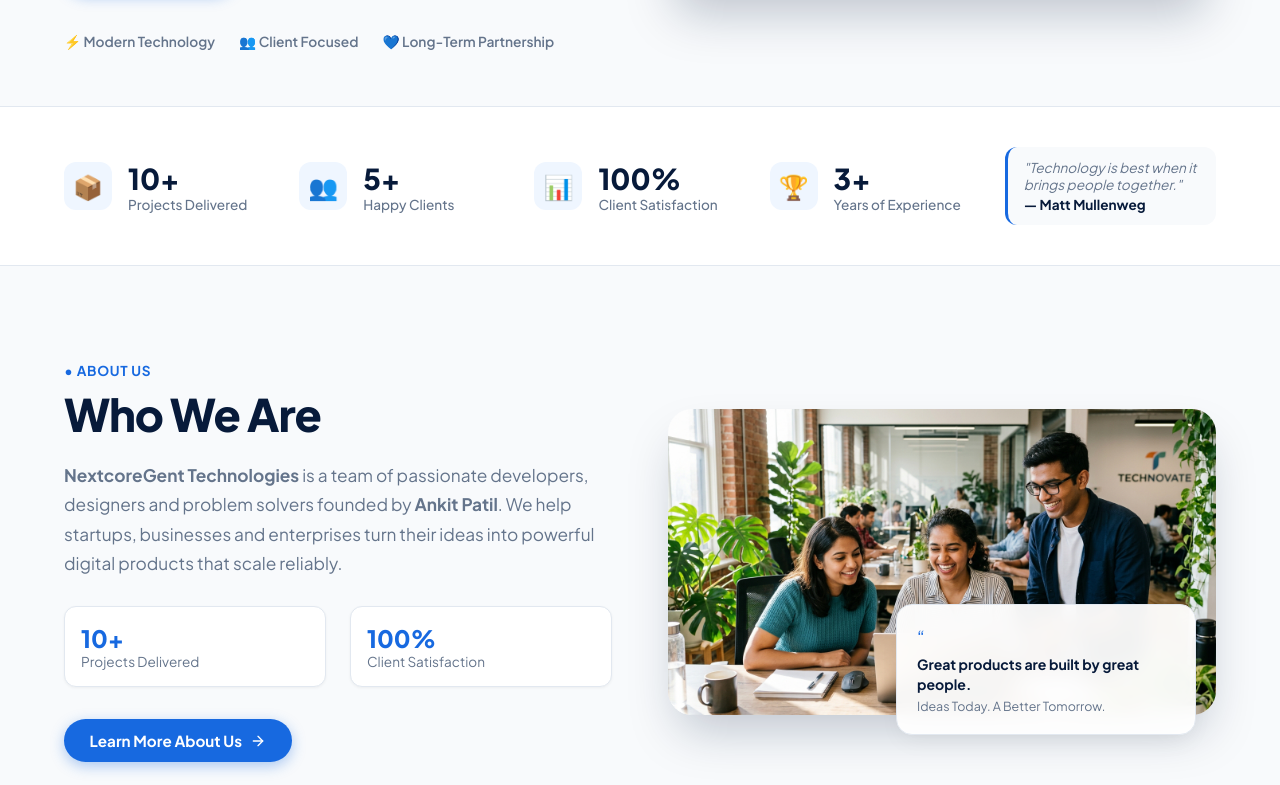
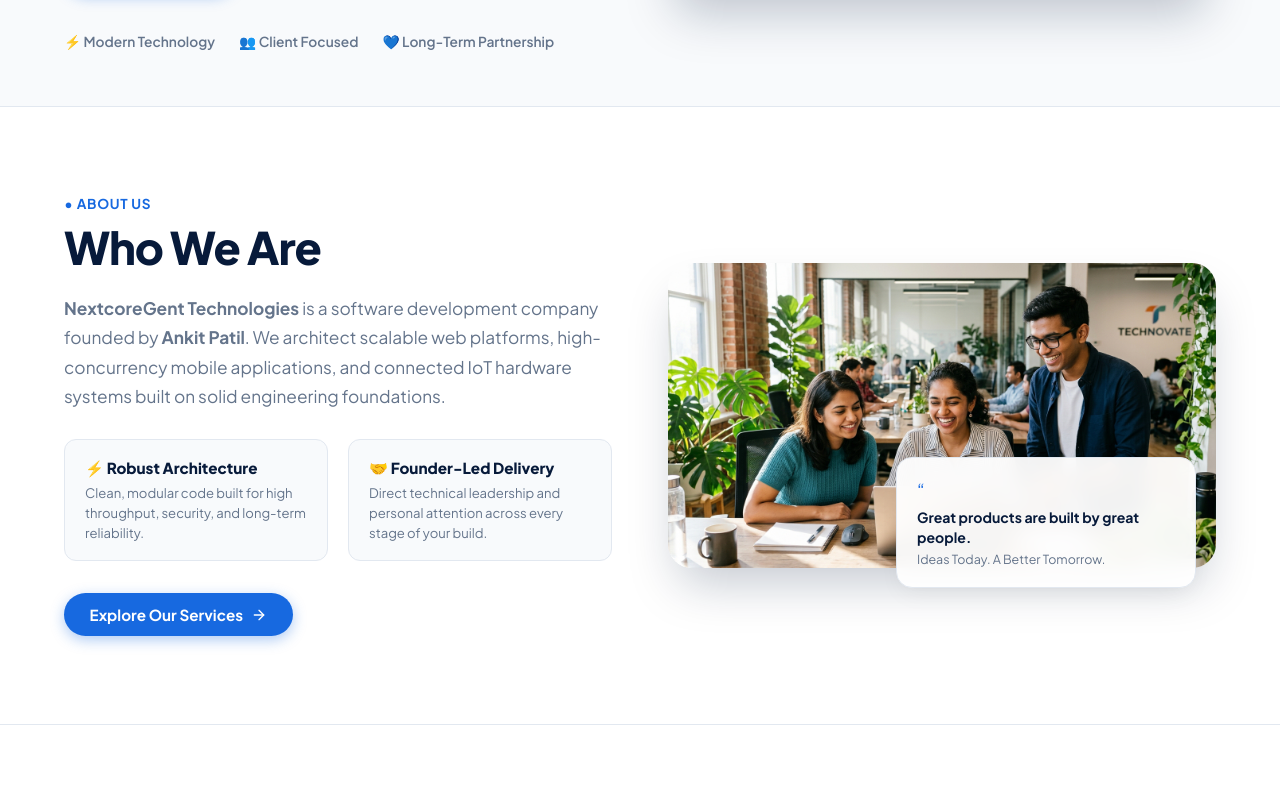
Before and after one commit to Ankitmpatil1999/NexCoreGen_Technologies, a React (Vite) app: page / in a window 1280 px wide. Shown: the part 495-1280 px from the top of the page. Built offline with nearby package versions, Linux system fonts and the light colour scheme.

Commit message:
fix(content): remove fake trust stats bar and placeholder metrics, keep genuine company details

```diff
--- a/src/App.tsx
+++ b/src/App.tsx
@@ -338,60 +338,8 @@ export function App() {
         </div>
       </section>
 
-      {/* 3. TRUST STATS BAR */}
-      <section style={{ padding: '2.5rem 0', background: '#FFFFFF', borderTop: '1px solid var(--border-color)', borderBottom: '1px solid var(--border-color)' }}>
-        <div className="container">
-          <div style={{ display: 'grid', gridTemplateColumns: 'repeat(auto-fit, minmax(200px, 1fr))', gap: '1.5rem', alignItems: 'center' }}>
-            <div style={{ display: 'flex', alignItems: 'center', gap: '1rem' }}>
-              <div style={{ width: '48px', height: '48px', borderRadius: '12px', background: '#EFF6FF', display: 'flex', alignItems: 'center', justifyContent: 'center', fontSize: '1.5rem' }}>
-                📦
-              </div>
-              <div>
-                <div style={{ fontSize: '1.8rem', fontWeight: 800, color: 'var(--color-navy)' }}>10+</div>
-                <div style={{ fontSize: '0.85rem', color: 'var(--text-muted)', fontWeight: 500 }}>Projects Delivered</div>
-              </div>
-            </div>
-
-            <div style={{ display: 'flex', alignItems: 'center', gap: '1rem' }}>
-              <div style={{ width: '48px', height: '48px', borderRadius: '12px', background: '#EFF6FF', display: 'flex', alignItems: 'center', justifyContent: 'center', fontSize: '1.5rem' }}>
-                👥
-              </div>
-              <div>
-                <div style={{ fontSize: '1.8rem', fontWeight: 800, color: 'var(--color-navy)' }}>5+</div>
-                <div style={{ fontSize: '0.85rem', color: 'var(--text-muted)', fontWeight: 500 }}>Happy Clients</div>
-              </div>
-            </div>
-
-            <div style={{ display: 'flex', alignItems: 'center', gap: '1rem' }}>
-              <div style={{ width: '48px', height: '48px', borderRadius: '12px', background: '#EFF6FF', display: 'flex', alignItems: 'center', justifyContent: 'center', fontSize: '1.5rem' }}>
-                📊
-              </div>
-              <div>
-                <div style={{ fontSize: '1.8rem', fontWeight: 800, color: 'var(--color-navy)' }}>100%</div>
-                <div style={{ fontSize: '0.85rem', color: 'var(--text-muted)', fontWeight: 500 }}>Client Satisfaction</div>
-              </div>
-            </div>
-
-            <div style={{ display: 'flex', alignItems: 'center', gap: '1rem' }}>
-              <div style={{ width: '48px', height: '48px', borderRadius: '12px', background: '#EFF6FF', display: 'flex', alignItems: 'center', justifyContent: 'center', fontSize: '1.5rem' }}>
-                🏆
-              </div>
-              <div>
-                <div style={{ fontSize: '1.8rem', fontWeight: 800, color: 'var(--color-navy)' }}>3+</div>
-                <div style={{ fontSize: '0.85rem', color: 'var(--text-muted)', fontWeight: 500 }}>Years of Experience</div>
-              </div>
-            </div>
-
-            <div style={{ padding: '0.75rem 1rem', background: '#F8FAFC', borderRadius: '12px', borderLeft: '3px solid var(--color-primary)', fontSize: '0.85rem', color: 'var(--text-muted)', fontStyle: 'italic' }}>
-              "Technology is best when it brings people together."
-              <span style={{ display: 'block', fontStyle: 'normal', fontWeight: 700, color: 'var(--color-navy)', marginTop: '0.2rem' }}>— Matt Mullenweg</span>
-            </div>
-          </div>
-        </div>
-      </section>
-
-      {/* 4. ABOUT US SECTION */}
-      <section id="about" style={{ padding: '6rem 0' }}>
+      {/* 3. ABOUT US SECTION */}
+      <section id="about" style={{ padding: '5.5rem 0', background: '#FFFFFF', borderTop: '1px solid var(--border-color)' }}>
         <div className="container">
           <div style={{ display: 'grid', gridTemplateColumns: 'repeat(auto-fit, minmax(320px, 1fr))', gap: '3.5rem', alignItems: 'center' }}>
             {/* Left Column: Story */}
@@ -403,22 +351,30 @@ export function App() {
                 Who We Are
               </h2>
               <p style={{ color: 'var(--text-muted)', fontSize: '1.08rem', lineHeight: 1.7, marginBottom: '1.75rem' }}>
-                <strong>NextcoreGent Technologies</strong> is a team of passionate developers, designers and problem solvers founded by <strong>Ankit Patil</strong>. We help startups, businesses and enterprises turn their ideas into powerful digital products that scale reliably.
+                <strong>NextcoreGent Technologies</strong> is a software development company founded by <strong>Ankit Patil</strong>. We architect scalable web platforms, high-concurrency mobile applications, and connected IoT hardware systems built on solid engineering foundations.
               </p>
 
-              <div style={{ display: 'grid', gridTemplateColumns: '1fr 1fr', gap: '1.5rem', marginBottom: '2rem' }}>
-                <div style={{ padding: '1rem', background: '#fff', borderRadius: '12px', border: '1px solid var(--border-color)', boxShadow: 'var(--shadow-sm)' }}>
-                  <div style={{ fontSize: '1.5rem', fontWeight: 800, color: 'var(--color-primary)' }}>10+</div>
-                  <div style={{ fontSize: '0.85rem', color: 'var(--text-muted)' }}>Projects Delivered</div>
-                </div>
-                <div style={{ padding: '1rem', background: '#fff', borderRadius: '12px', border: '1px solid var(--border-color)', boxShadow: 'var(--shadow-sm)' }}>
-                  <div style={{ fontSize: '1.5rem', fontWeight: 800, color: 'var(--color-primary)' }}>100%</div>
-                  <div style={{ fontSize: '0.85rem', color: 'var(--text-muted)' }}>Client Satisfaction</div>
+              <div style={{ display: 'grid', gridTemplateColumns: 'repeat(auto-fit, minmax(200px, 1fr))', gap: '1.25rem', marginBottom: '2rem' }}>
+                <div style={{ padding: '1.1rem 1.25rem', background: '#F8FAFC', borderRadius: '12px', border: '1px solid var(--border-color)' }}>
+                  <div style={{ fontSize: '0.95rem', fontWeight: 800, color: 'var(--color-navy)', marginBottom: '0.35rem' }}>
+                    ⚡ Robust Architecture
+                  </div>
+                  <div style={{ fontSize: '0.82rem', color: 'var(--text-muted)', lineHeight: 1.5 }}>
+                    Clean, modular code built for high throughput, security, and long-term reliability.
+                  </div>
+                </div>
+                <div style={{ padding: '1.1rem 1.25rem', background: '#F8FAFC', borderRadius: '12px', border: '1px solid var(--border-color)' }}>
+                  <div style={{ fontSize: '0.95rem', fontWeight: 800, color: 'var(--color-navy)', marginBottom: '0.35rem' }}>
+                    🤝 Founder-Led Delivery
+                  </div>
+                  <div style={{ fontSize: '0.82rem', color: 'var(--text-muted)', lineHeight: 1.5 }}>
+                    Direct technical leadership and personal attention across every stage of your build.
+                  </div>
                 </div>
               </div>
 
               <a href="#services" className="btn btn-primary">
-                Learn More About Us <ArrowRight size={16} />
+                Explore Our Services <ArrowRight size={16} />
               </a>
             </div>
 
```
